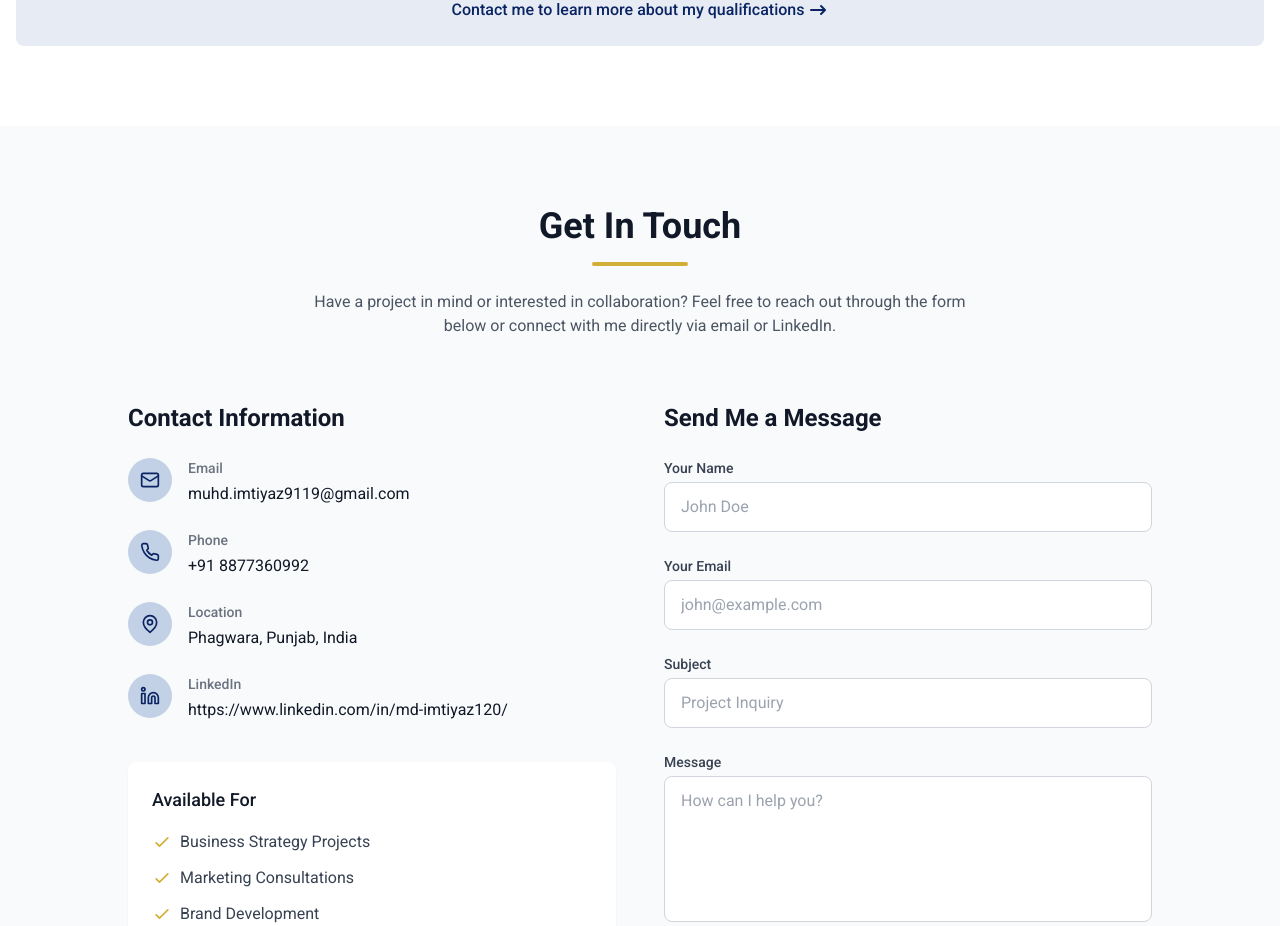
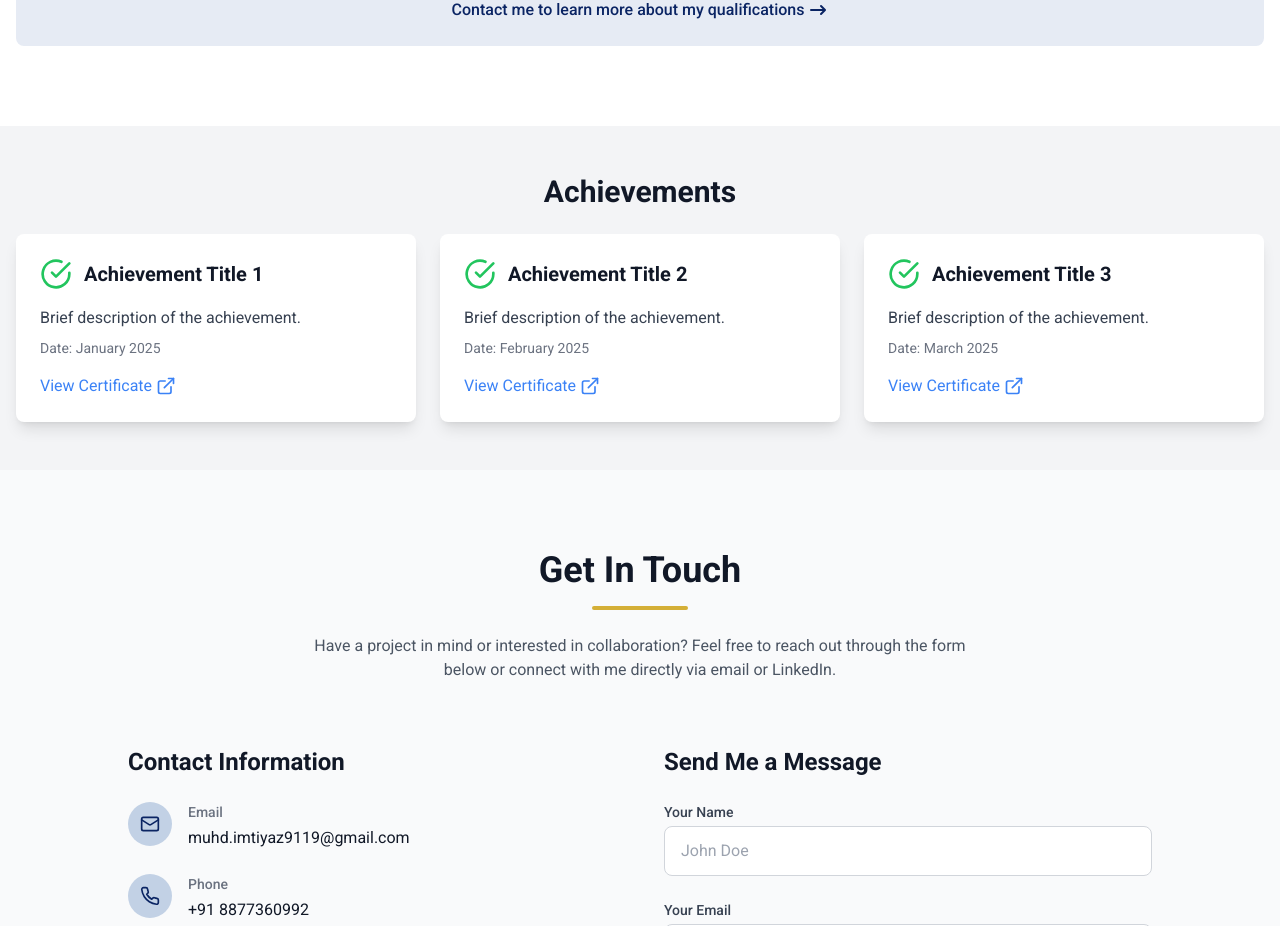
Before and after one commit to Gulzaralice1/mohdimtiyaz, a React (Vite) app: page / in a window 1280 px wide. Shown: the part 7216-8142 px from the top of the page. Built offline with nearby package versions, Linux system fonts and the light colour scheme.

Commit message:
feat(acivment): add achivment section by @Niyaz

```diff
--- a/package.json
+++ b/package.json
@@ -10,6 +10,8 @@
     "preview": "vite preview"
   },
   "dependencies": {
+    "@heroicons/react": "^2.2.0",
+    "heroicon": "^0.0.2",
     "lucide-react": "^0.344.0",
     "react": "^18.3.1",
     "react-dom": "^18.3.1"
--- a/src/App.tsx
+++ b/src/App.tsx
@@ -8,6 +8,7 @@ import Skills from './components/sections/Skills';
 import Experience from './components/sections/Experience';
 import Certifications from './components/sections/Certifications';
 import Contact from './components/sections/Contact';
+import Achievements from './components/sections/Achivement';
 
 function App() {
   useEffect(() => {
@@ -47,6 +48,7 @@ function App() {
         <Skills />
         <Experience />
         <Certifications />
+        <Achievements />
         <Contact />
       </main>
       <Footer />
--- /dev/null
+++ b/src/components/sections/Achivement.tsx
@@ -0,0 +1,60 @@
+// import { CheckCircleIcon, ExternalLinkIcon } from "@heroicons/re";
+
+import { CheckCircleIcon, ExternalLinkIcon } from "lucide-react";
+
+const Achievements = () => {
+  const achievements = [
+    {
+      title: "Achievement Title 1",
+      description: "Brief description of the achievement.",
+      date: "January 2025",
+      certificateLink: "https://example.com/certificate1.pdf",
+    },
+    {
+      title: "Achievement Title 2",
+      description: "Brief description of the achievement.",
+      date: "February 2025",
+      certificateLink: "https://example.com/certificate2.pdf",
+    },
+    {
+      title: "Achievement Title 3",
+      description: "Brief description of the achievement.",
+      date: "March 2025",
+      certificateLink: "https://example.com/certificate3.pdf",
+    },
+  ];
+
+  return (
+    <section id="achievements" className="py-12 bg-gray-100">
+      <div className="container mx-auto px-4">
+        <h2 className="text-3xl font-bold text-center mb-6">Achievements</h2>
+        <div className="grid grid-cols-1 md:grid-cols-2 lg:grid-cols-3 gap-6">
+          {achievements.map((achievement, index) => (
+            <div
+              key={index}
+              className="bg-white shadow-lg rounded-lg p-6 transition-transform hover:scale-105"
+            >
+              <div className="flex items-center mb-4">
+                <CheckCircleIcon className="h-8 w-8 text-green-500 mr-3" />
+                <h3 className="text-xl font-semibold">{achievement.title}</h3>
+              </div>
+              <p className="text-gray-700">{achievement.description}</p>
+              <p className="text-gray-500 text-sm mt-2">Date: {achievement.date}</p>
+              <a
+                href={achievement.certificateLink}
+                target="_blank"
+                rel="noopener noreferrer"
+                className="inline-flex items-center mt-4 text-blue-500 hover:underline"
+              >
+                View Certificate
+                <ExternalLinkIcon className="h-5 w-5 ml-1" />
+              </a>
+            </div>
+          ))}
+        </div>
+      </div>
+    </section>
+  );
+};
+
+export default Achievements;
```
Also changed, not shown: 1 other file (tests, documents, lock files or other folders).
